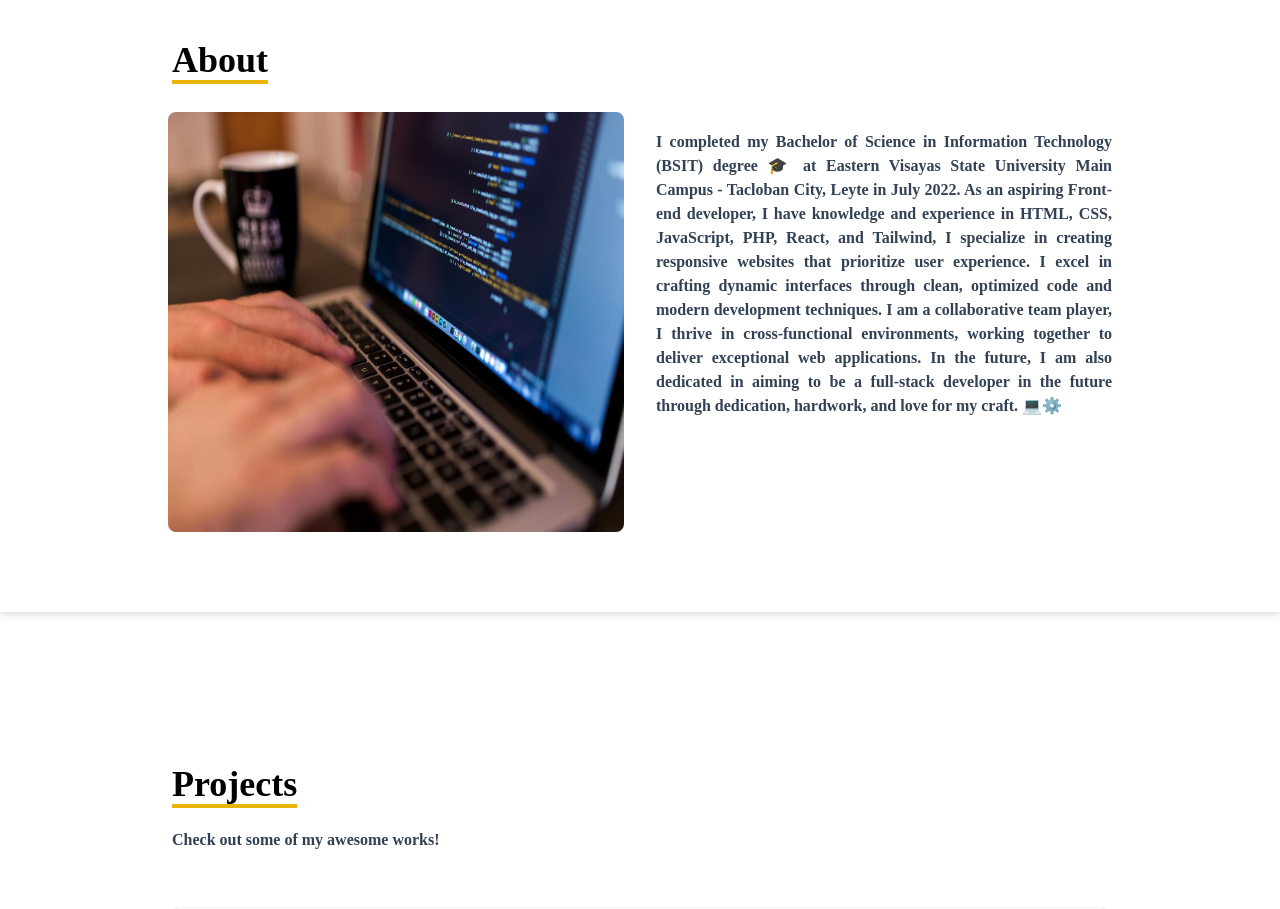
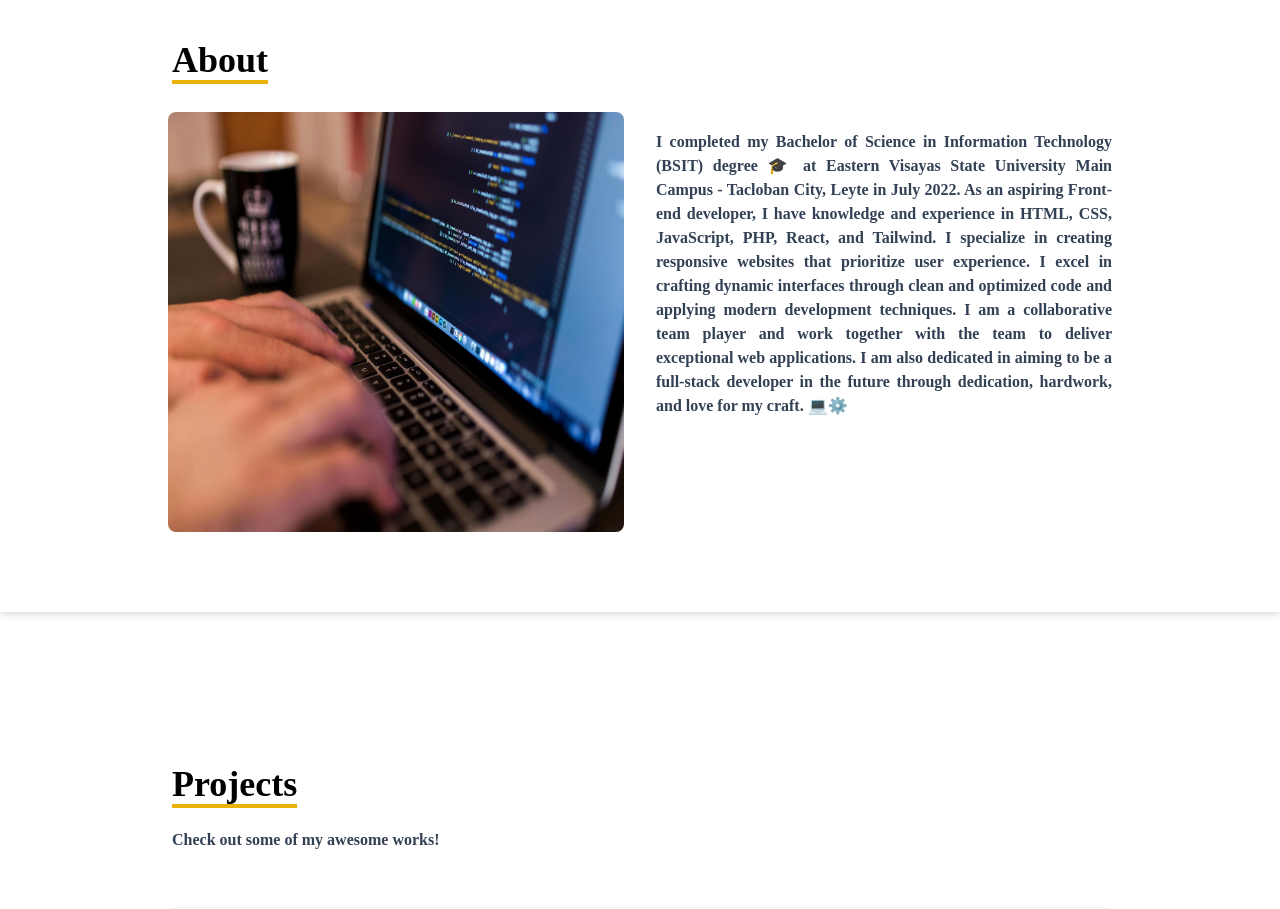
Before and after one commit to yanzpdev/my-portfolio-website, a React (Create React App) app: page / in a window 1280 px wide. Shown: the part 800-1709 px from the top of the page. Built offline with nearby package versions, Linux system fonts and the light colour scheme.

Commit message:
Update About.jsx

```diff
--- a/src/components/About.jsx
+++ b/src/components/About.jsx
@@ -18,12 +18,11 @@ const About = () => {
                         I completed my Bachelor of Science in Information Technology
                         (BSIT) degree 🎓 at Eastern Visayas State University Main Campus -
                         Tacloban City, Leyte in July 2022. As an aspiring Front-end developer, I have knowledge
-                        and experience in HTML, CSS, JavaScript, PHP, React, and Tailwind,
+                        and experience in HTML, CSS, JavaScript, PHP, React, and Tailwind.
                         I specialize in creating responsive websites that prioritize user
-                        experience. I excel in crafting dynamic interfaces through clean, optimized code and
-                        modern development techniques. I am a collaborative team player, I thrive
-                        in cross-functional environments, working together to deliver exceptional
-                        web applications. In the future, I am also dedicated in aiming to be a full-stack
+                        experience. I excel in crafting dynamic interfaces through clean and optimized code and applying
+                        modern development techniques. I am a collaborative team player and work together with the team to deliver exceptional
+                        web applications. I am also dedicated in aiming to be a full-stack
                         developer in the future through dedication, hardwork, and love for my craft. 💻⚙️
                     </p>
                 </div>
```
